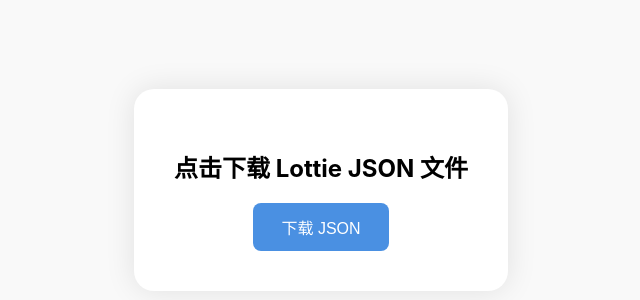
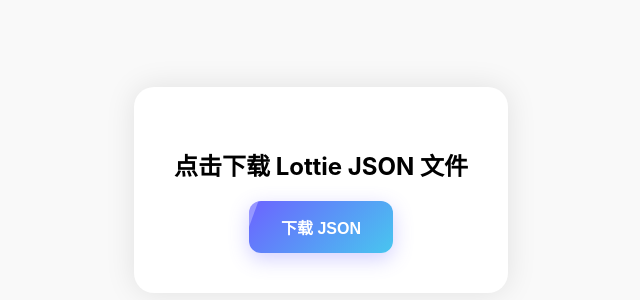
Before and after one commit to Ahyi-svg/json-, a plain HTML site: page index.html in a window 1280 px wide. Shown: the part 210-510 px from the top of the page, without its empty margins (319-959 px from the left). Drawn offline with Linux system fonts and the light colour scheme.

Commit message:
Update index.html
改按钮样式

```diff
--- a/index.html
+++ b/index.html
@@ -23,18 +23,44 @@
     }
 
     button {
-      padding: 12px 28px;
+    padding: 14px 32px;
     font-size: 16px;
-      background: #4a90e2;
+    font-weight: bold;
     color: white;
+    background: linear-gradient(135deg, #6C63FF, #48C6EF);
     border: none;
-      border-radius: 8px;
+    border-radius: 12px;
+    box-shadow: 0 6px 20px rgba(108, 99, 255, 0.3);
     cursor: pointer;
-      transition: background 0.3s ease;
+    transition: all 0.3s ease;
+    position: relative;
+    overflow: hidden;
+  }
+
+  button::after {
+    content: "";
+    position: absolute;
+    top: 0;
+    left: -100%;
+    width: 100%;
+    height: 100%;
+    background: rgba(255, 255, 255, 0.3);
+    transform: skewX(-20deg);
+    transition: all 0.5s ease;
+  }
+
+  button:hover::after {
+    left: 200%;
   }
 
   button:hover {
-      background: #357abd;
+    box-shadow: 0 8px 30px rgba(108, 99, 255, 0.45);
+    transform: translateY(-2px);
+  }
+
+  button:active {
+    transform: scale(0.98);
+    box-shadow: 0 4px 15px rgba(108, 99, 255, 0.2);
   }
   </style>
 </head>
```
Lines whose indentation alone changed are shown as unchanged.
